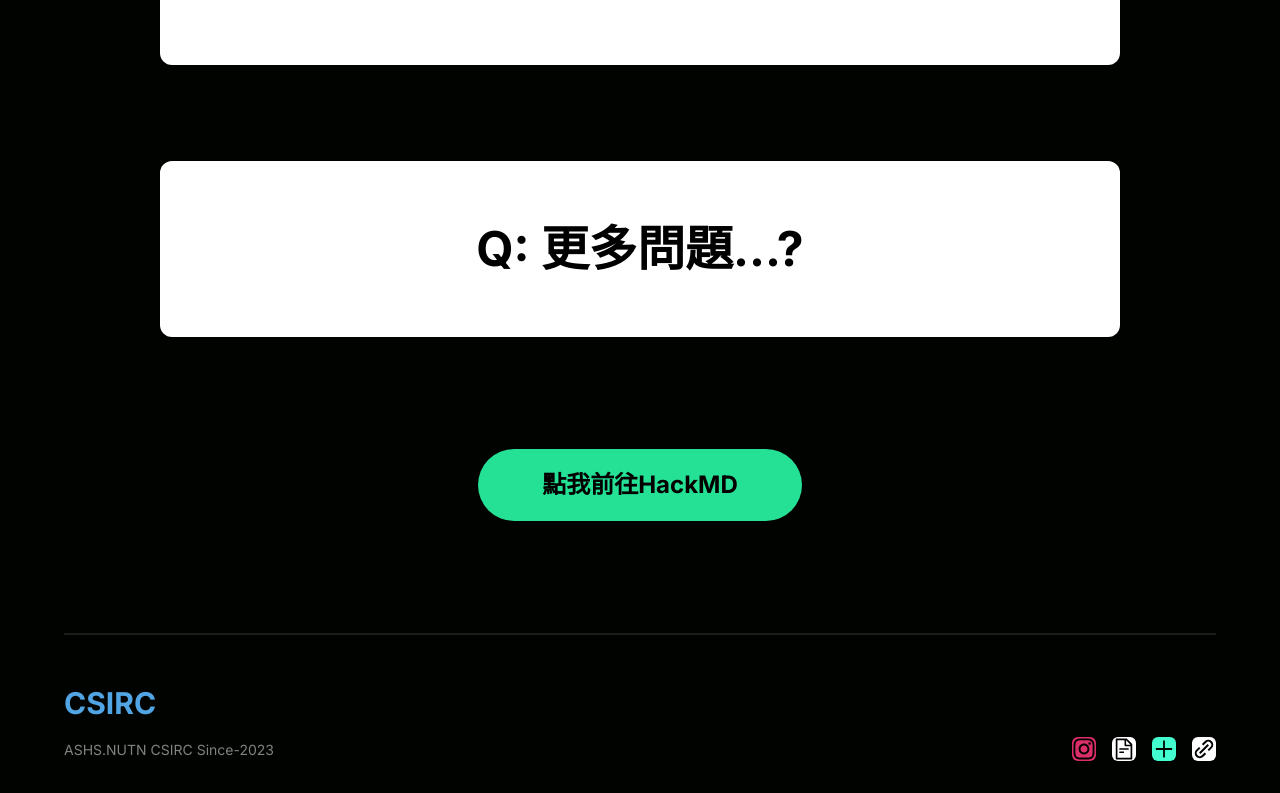
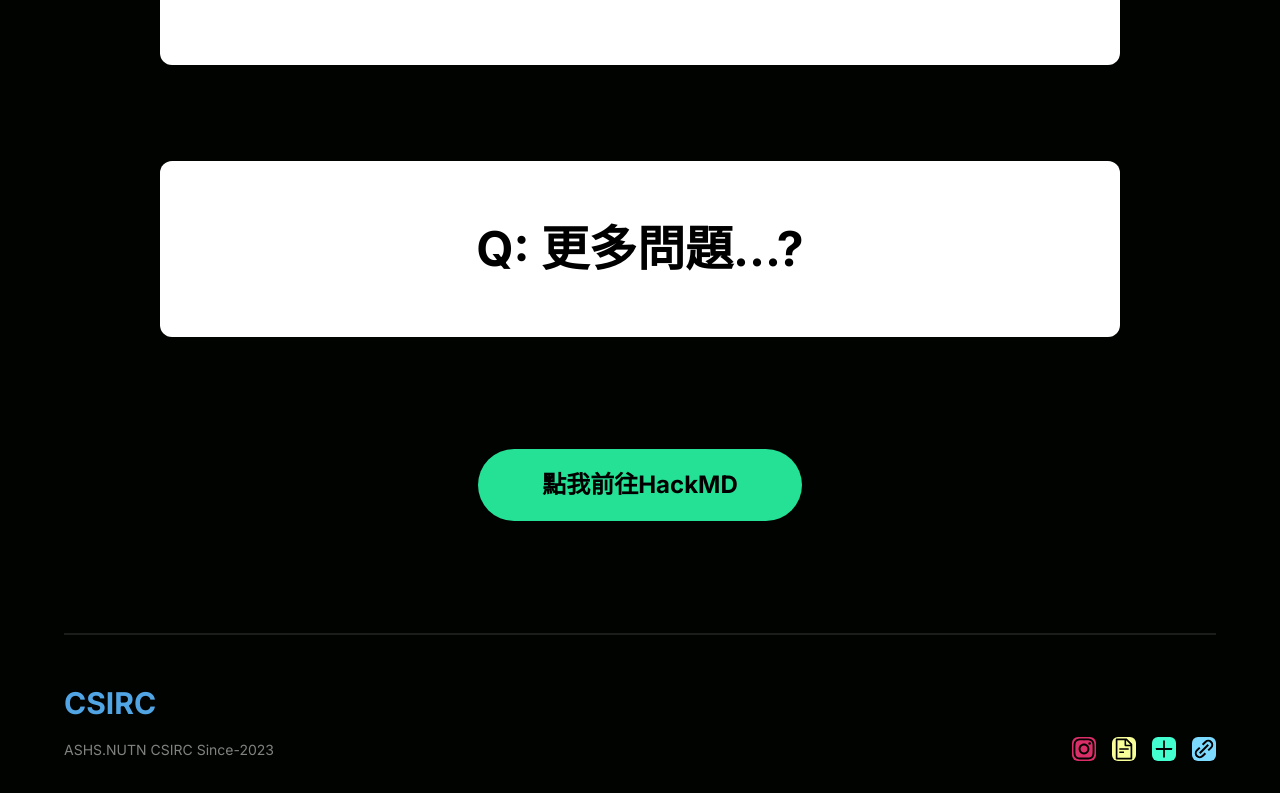
Before and after one commit to yudong-0222/realclubwebsite, a Next.js app: page / in a window 1280 px wide. Shown: the part 4420-5213 px from the top of the page. Built offline with nearby package versions, Linux system fonts and the light colour scheme.

Commit message:
add color to footer icon

```diff
--- a/src/components/Footer.jsx
+++ b/src/components/Footer.jsx
@@ -32,13 +32,13 @@ const Footer = () => {
               <FaInstagram className="w-[24px] h-[24px] object-contain cursor-pointer rounded-md bg-[#DA2E69]"/>
             </a>
             <a href='https://hackmd.io/@YuDong/ashsnutn_csirc' target='_blank' rel='noopener noreferrer'>
-              <AiOutlineFileText className="w-[24px] h-[24px] object-contain cursor-pointer rounded-md bg-[#ffffff]"/>
+              <AiOutlineFileText className="w-[24px] h-[24px] object-contain cursor-pointer rounded-md bg-[#f8ff98]"/>
             </a>
             <a href='https://docs.google.com/forms/d/e/1FAIpQLSfZPJO97Ft946LkNe0Qv1wI_GOFr46RZ4tT5ZVg897O45S4XQ/viewform' target='_blank' rel='noopener noreferrer'>
               <AiOutlinePlus className="w-[24px] h-[24px] object-contain cursor-pointer rounded-md bg-[#43ffd0]"/>
             </a>
             <a href='/link' rel='noopener noreferrer'>
-              <BiLinkAlt className="w-[24px] h-[24px] object-contain cursor-pointer rounded-md bg-[#ffffff]"/>
+              <BiLinkAlt className="w-[24px] h-[24px] object-contain cursor-pointer rounded-md bg-[#7ddaff]"/>
             </a>
           </div>
         </div>
```
